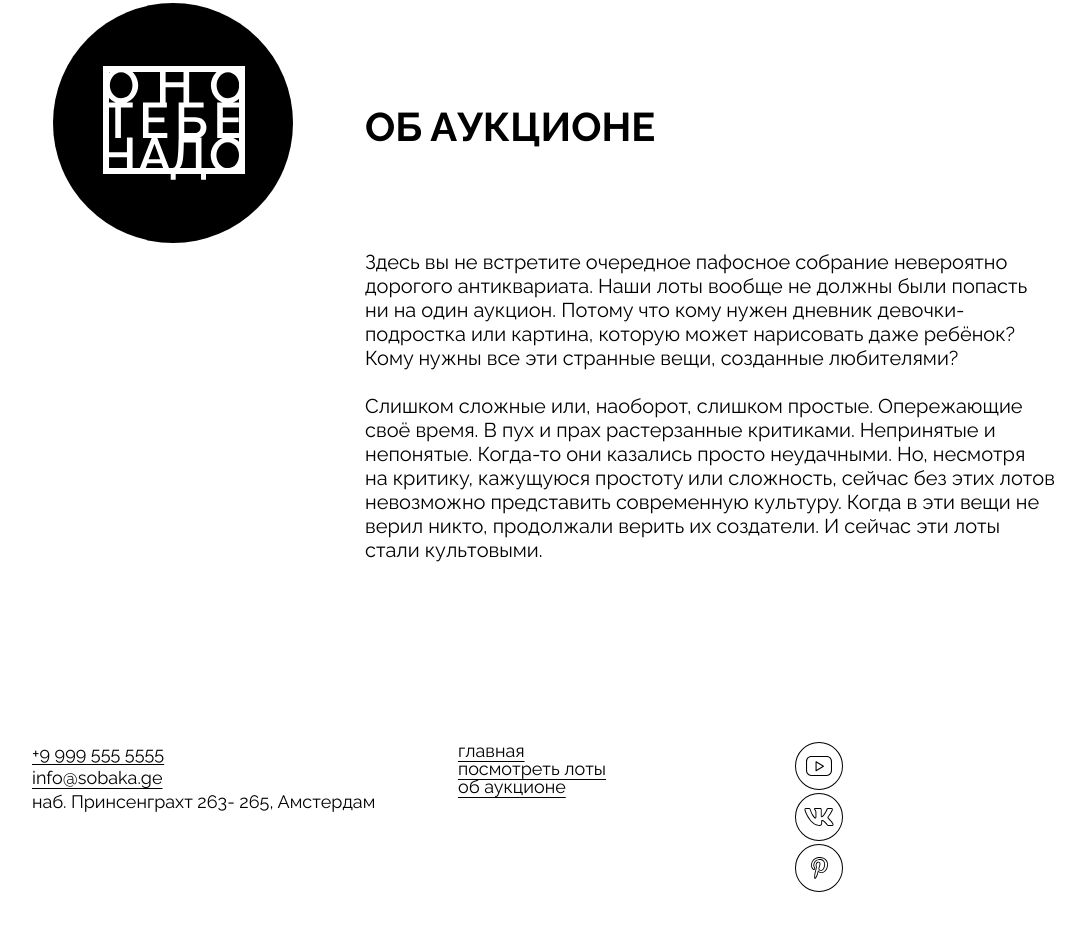
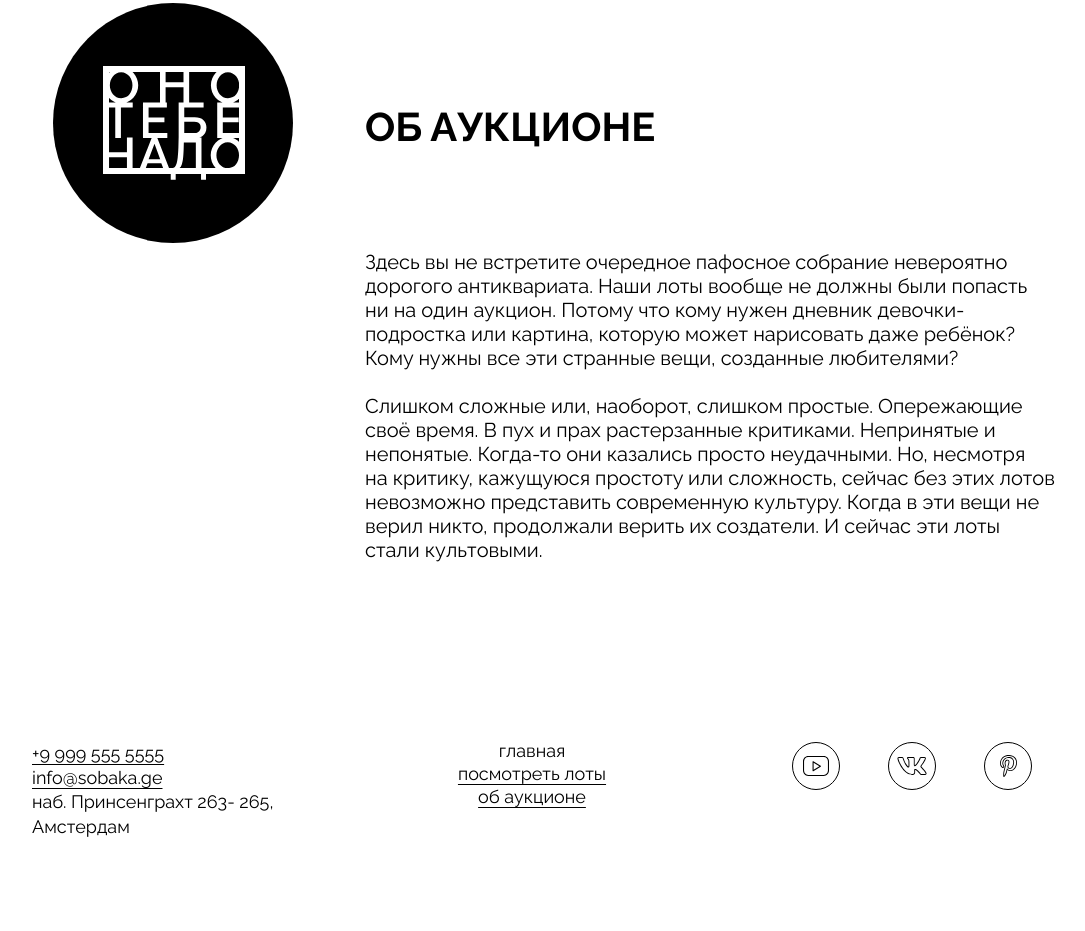
Before and after one commit to Lacertilia1/ono-tebe-nado-fd, a plain HTML site: page index.html in a window 1280 px wide. Shown: the part 2106-3037 px from the top of the page, without its empty margins (108-1193 px from the left). Drawn offline with Linux system fonts and the light colour scheme.

Commit message:
feat(css:footer): add styling and improve class structure

```diff
--- a/styles/style.css
+++ b/styles/style.css
@@ -274,16 +274,28 @@
   line-height: 1;
 }
 
-.footer__link-list {
+.footer__address {
+  max-width: 265px;
+}
+
+.footer__links-list {
+  display: flex;
   flex-direction: column;
   align-items: center;
   gap: 5px;
 }
 
-/* Social-list */
-.social-list {
+.footer__link_active {
+  text-decoration: none;
+}
+
+.footer__social-list {
   display: flex;
   justify-self: end;
   align-items: center;
   gap: 48px;
 }
+
+.footer__social-link {
+  display: block;
+}
```
